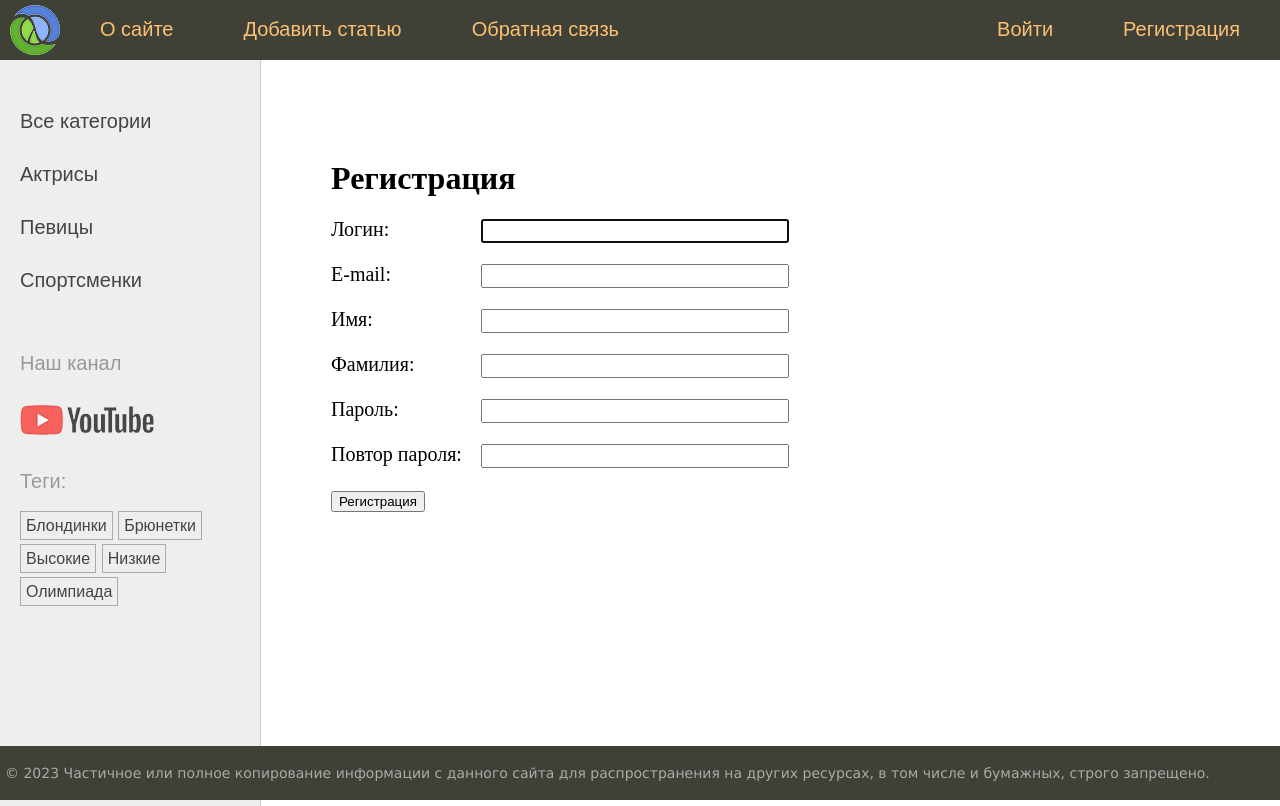
After one commit to iezekile-hue/djanjo_tutorial, a Django app: page /users/register/ in a window 1280 px wide. The commit adds this page. Run offline with Django 5.2, Linux system fonts and the light colour scheme; data comes from the database, SQL or seed files in the repository; both versions use the stored data as it was after the commit.

Commit message:
add registration form

```diff
--- a/sitewomen/settings.py
+++ b/sitewomen/settings.py
@@ -144,3 +144,7 @@ MAILERS = {
 INTERNAL_IPS = [
     '127.0.0.1',
 ]
+
+LOGIN_REDIRECT_URL = 'home'
+LOGOUT_REDIRECT_URL = 'home'
+LOGIN_URL = 'users:login'
--- a/templates/base.html
+++ b/templates/base.html
@@ -21,11 +21,18 @@
             <li><a href="{% url m.url_name %}">{{m.title}}</a></li>
     {% endfor %}
             {% if user.is_authenticated %}
-                <li class="last"> {{user.username}} | <a href="{% url 'users:logout' %}">Выйти</a></li>
+                <li class="last">
+                    {{ user.username }} |
+                    <form method="post" action="{% url 'users:logout' %}" style="display:inline">
+                        {% csrf_token %}
+                        <button type="submit" class="logout-btn">Выйти</button>
+                    </form>
+                </li>
             {% else %}
-                <li class="last"><a href="{% url 'users:login' %}">Войти</a> | <a href="#">Регистрация</a></li>
+                <li class="last"><a href="{% url 'users:register' %}">Регистрация</a></li>
+                <li class="last"><a href="{% url 'users:login' %}">Войти</a></li>
             {% endif %}
-            <li class="last"><a href="{% url 'users:login' %}">Войти</a></li>
+
             </ul>
             <div class="clear"></div>
    </div>
@@ -58,7 +65,6 @@
 	<!-- Хлебные крошки -->
 	{% block breadcrumbs %}
 	{% endblock %}
-
 <!-- Блок контента -->
 	<div class="content-text">
 {% block content %}
--- a/users/forms.py
+++ b/users/forms.py
@@ -1,6 +1,38 @@
 from django import forms
+from django.contrib.auth import get_user_model
+from django.contrib.auth.forms import AuthenticationForm, UserCreationForm
 
 
-class LoginUserForm(forms.Form):
-    username = forms.CharField(label='Логин', max_length=100, widget=forms.TextInput(attrs={'class': 'form-input'}))
-    password = forms.CharField(label='Пароль', max_length=100, widget=forms.PasswordInput(attrs={'class': 'form-input'}))
+class LoginUserForm(AuthenticationForm):
+    username = forms.CharField(label='Логин', widget=forms.TextInput(attrs={'class': 'form-input'}))
+    password = forms.CharField(label='Пароль', widget=forms.PasswordInput(attrs={'class': 'form-input'}))
+
+    class Meta:
+        model = get_user_model()
+        fields = ['username', 'password']
+
+
+class RegisterUserForm(UserCreationForm):
+    username = forms.CharField(label='Логин', widget=forms.TextInput(attrs={'class': 'form-input'}))
+    password1 = forms.CharField(label='Пароль', widget=forms.PasswordInput(attrs={'class': 'form-input'}))
+    password2 = forms.CharField(label='Повтор пароля', widget=forms.PasswordInput(attrs={'class': 'form-input'}))
+
+    class Meta:
+        model = get_user_model()
+        fields = ['username', 'email', 'first_name', 'last_name', 'password1', 'password2']
+        labels = {
+            'email': 'E-mail',
+            'first_name': 'Имя',
+            'last_name': 'Фамилия'
+        }
+        widgets = {
+            'email': forms.TextInput(attrs={'class': 'form-input'}),
+            'first_name': forms.TextInput(attrs={'class': 'form-input'}),
+            'last_name': forms.TextInput(attrs={'class': 'form-input'})
+        }
+
+    def clean_email(self):
+        email = self.cleaned_data['email']
+        if get_user_model().objects.filter(email__iexact=email).exists():
+            raise forms.ValidationError('Пользователь с таким E-mail уже существует')
+        return email
--- /dev/null
+++ b/users/templates/users/register.html
@@ -0,0 +1,15 @@
+{% extends 'base.html' %}
+
+{% block content %}
+<h1>Регистрация</h1>
+    <form method="post">
+        {% csrf_token %}
+        <input type="hidden" name="next" value="{{next}}" />
+        <div class="form-error">{{ form.non_field_errors }}</div>
+        {% for f in form %}
+        <p><label class="form-label" for="{{ f.id_for_label }}">{{ f.label }}: </label>{{ f }}</p>
+        <div class="form-error">{{ f.errors }}</div>
+        {% endfor %}
+        <p><button type="submit">Регистрация</button></p>
+    </form>
+{% endblock %}
--- a/users/urls.py
+++ b/users/urls.py
@@ -4,7 +4,7 @@ from .views import *
 app_name = "users"
 
 urlpatterns = [
-    path('login/', login_user, name="login"),
-    path('logout/', logout_user, name="logout"),
-
+    path('login/', LoginUser.as_view(), name="login"),
+    path('users/logout/', LogoutView.as_view(), name='logout'),
+    path('register/', RegisterUser.as_view(), name='register'),
 ]
--- a/users/views.py
+++ b/users/views.py
@@ -1,25 +1,34 @@
 from django.contrib.auth import authenticate, login, logout
+from django.contrib.auth.forms import AuthenticationForm
+from django.contrib.auth.views import LoginView, LogoutView
 from django.http import HttpResponse, HttpResponseRedirect
 from django.shortcuts import render
-from django.urls import reverse
+from django.urls import reverse, reverse_lazy
+from django.views.generic import CreateView
 from .forms import *
 
 
-def login_user(request):
-    if request.method == "POST":
-        form = LoginUserForm(request.POST)
-        if form.is_valid():
-            cd = form.cleaned_data
-            user = authenticate(request, username=cd['username'], password=cd['password'])
-            if user and user.is_active:
-                login(request, user)
-                return HttpResponseRedirect(reverse('home'))
-    if request.method == "GET":
-        form = LoginUserForm()
-    else:
-        return HttpResponseRedirect(reverse('home'))
-    return render(request, 'users/login.html', {'form': form})
+class LoginUser(LoginView):
+    form_class = LoginUserForm
+    template_name = 'users/login.html'
+    extra_context = {'title': 'Авторизация'}
 
-def logout_user(request):
-    logout(request)
-    return HttpResponseRedirect(reverse('users:login'))
+class RegisterUser(CreateView):
+    form_class = RegisterUserForm
+    template_name = 'users/register.html'
+    extra_context = {'title': 'Регистрация'}
+    success_url = reverse_lazy('users:login')
+
+
+
+# def register(request):
+#     if request.method == 'POST':
+#         form = RegisterUserForm(request.POST)
+#         if form.is_valid():
+#             user = form.save(commit=False)
+#             user.set_password(form.cleaned_data['password'])
+#             user.save()
+#             return render(request, 'users/register_done.html')
+#     else:
+#         form = RegisterUserForm()
+#     return render(request, 'users/register.html', {'form': form})
--- a/women/models.py
+++ b/women/models.py
@@ -1,3 +1,4 @@
+from django.contrib.auth import get_user_model
 from django.db import models
 from django.template.defaultfilters import slugify
 from django.urls import reverse
@@ -35,6 +36,7 @@ class Women(models.Model):
     tags = models.ManyToManyField('TagPost', blank=True, related_name='tags', verbose_name="Теги")
     husband = models.OneToOneField('Husband', on_delete=models.SET_NULL,
                                    null=True, blank=True, related_name='wuman', verbose_name="Муж")
+    author = models.ForeignKey(get_user_model(), on_delete=models.SET_NULL, null=True, blank=True, related_name='posts', default=None)
 
     objects = models.Manager()
     published = PublishedManager()
--- a/women/static/women/css/styles.css
+++ b/women/static/women/css/styles.css
@@ -482,3 +482,10 @@ ul.lang-list li a:hover {color: #fdc073;}
 .list-pages .page-num-selected:hover {
    box-shadow: none;
 }
+
+li.last form {
+    display: inline-block;
+    button {
+        all: unset;
+    };
+}
--- a/women/templates/women/index.html
+++ b/women/templates/women/index.html
@@ -4,7 +4,7 @@
 <ul class="list-articles">
 	{% for p in posts %}
 			<li><div class="article-panel">
-	<p class="first">Категория: {{p.cat.name}}</p>
+	<p class="first">Категория: {{p.cat.name}} | Автор:{{ p.author.username|default:"неизвестен"}}</p>
 	<p class="last">Дата: {{p.time_update|date:"d-m-Y H:i:s"}}</p>
     </div>
 {% if p.photo %}
```
Also changed, not shown: users/templates/users/login.html (+7 -3 lines), users/templates/users/register_done.html (added, +9 -0 lines), women/views.py (+9 -1 lines), db.sqlite3, women/migrations/0012_women_author.py (added).
